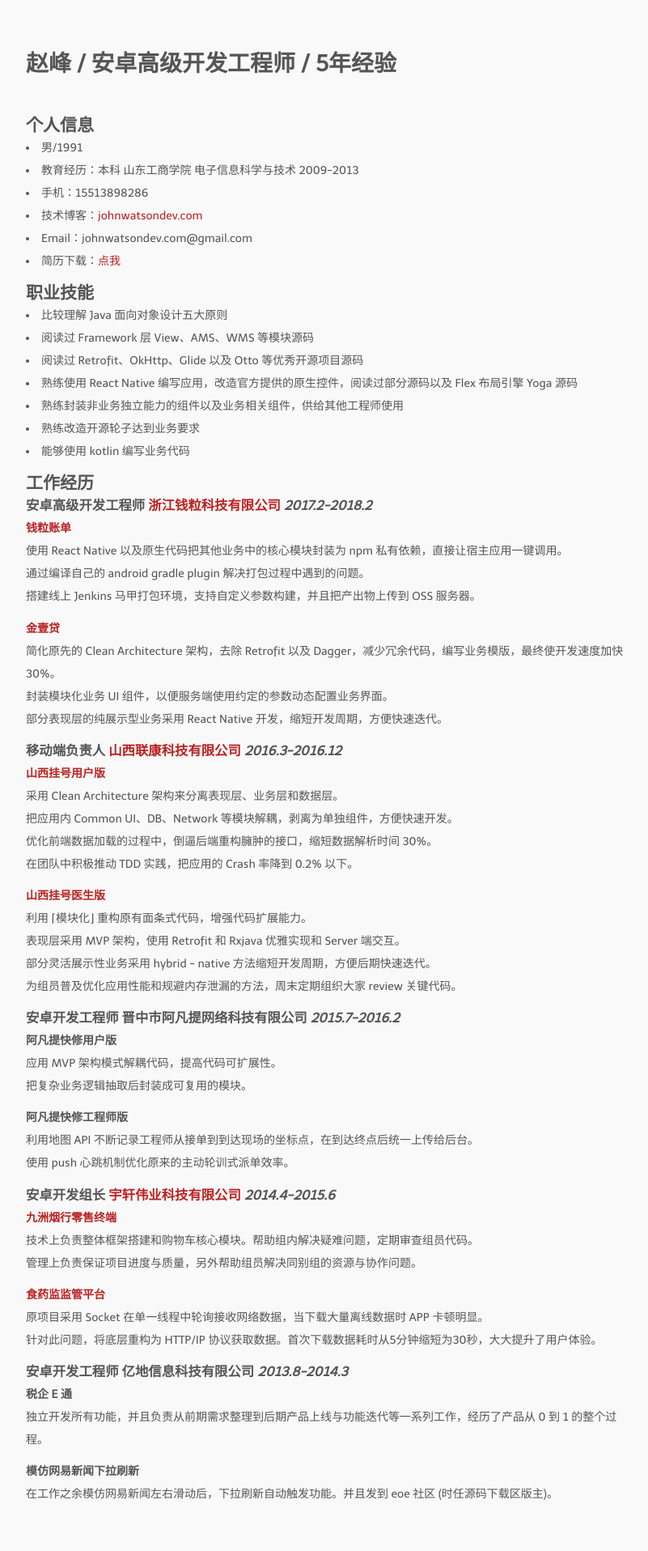
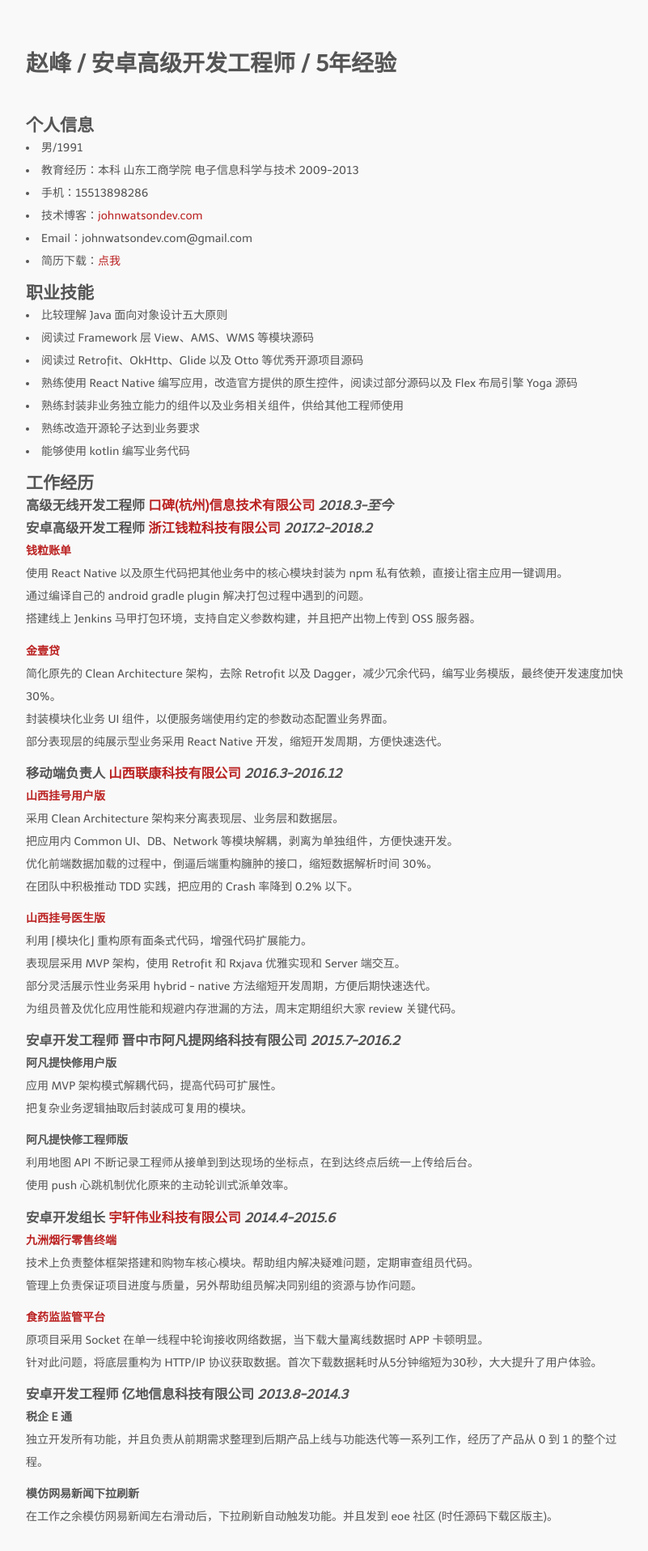
Before and after one commit to johnwatsondev/johnwatsondev.github.io, a Jekyll site: the page built from mycv.md, in a window 1280 px wide. Shown: the whole page at 81% size, without its empty margins (233-1034 px from the left). Built offline with Jekyll 4.4.1, drawn with Linux system fonts in a browser that asks for light colours; nearby versions of some CDN libraries; some web fonts are replaced; before the commit the page ends 1888 px from its top, so only the background shows below that.

Commit message:
Update: my CV

```diff
--- a/mycv.md
+++ b/mycv.md
@@ -25,6 +25,8 @@ permalink: /mycv
 * 能够使用 kotlin 编写业务代码
 
 ## 工作经历
+
+### 高级无线开发工程师 [口碑(杭州)信息技术有限公司](https://www.koubei.com) *2018.3-至今*
 
 ### 安卓高级开发工程师 [浙江钱粒科技有限公司](https://www.fqgj.net/) *2017.2-2018.2*
 
```
